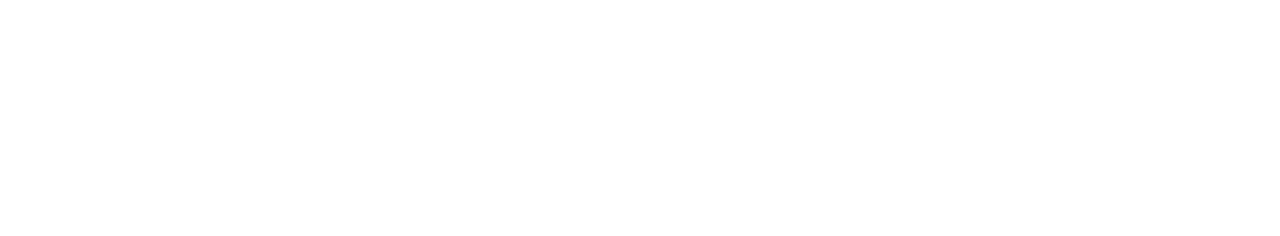
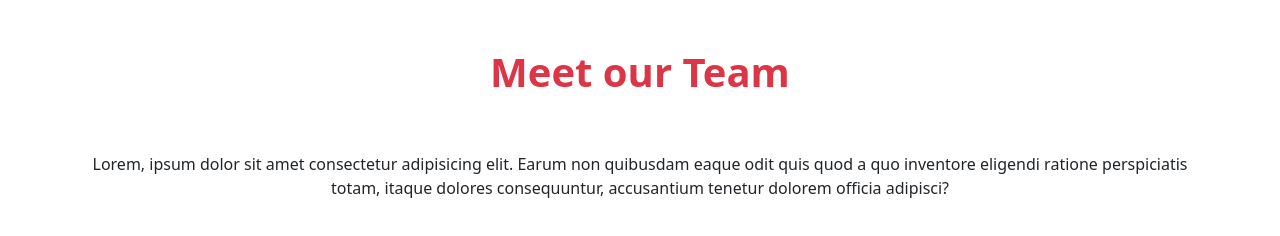
Before and after one commit to fabiodagostino27/js-our-team, a plain HTML site: page index.html in a window 1280 px wide. Drawn offline with nearby package versions, Linux system fonts and the light colour scheme.

Commit message:
ADD: header

```diff
--- a/index.html
+++ b/index.html
@@ -8,6 +8,15 @@
     <link rel="stylesheet" href="https://cdn.jsdelivr.net/npm/bootstrap@5.3.3/dist/css/bootstrap.css">
 </head>
 <body>
+    <div class="container">
+        <header class="text-center">
+            <h1 class="text-danger fw-bold py-5">Meet our Team</h1>
+            <p>Lorem, ipsum dolor sit amet consectetur adipisicing elit. Earum non quibusdam eaque odit quis quod a quo inventore eligendi ratione perspiciatis totam, itaque dolores consequuntur, accusantium tenetur dolorem officia adipisci?</p>
+        </header>
+
+
+    </div>
+
 
     <script src="./script.js"></script>
 </body>
```
